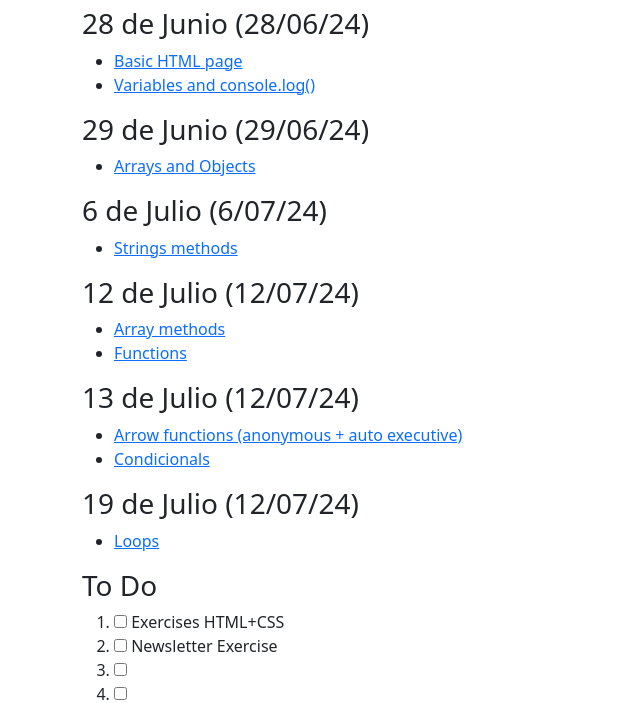
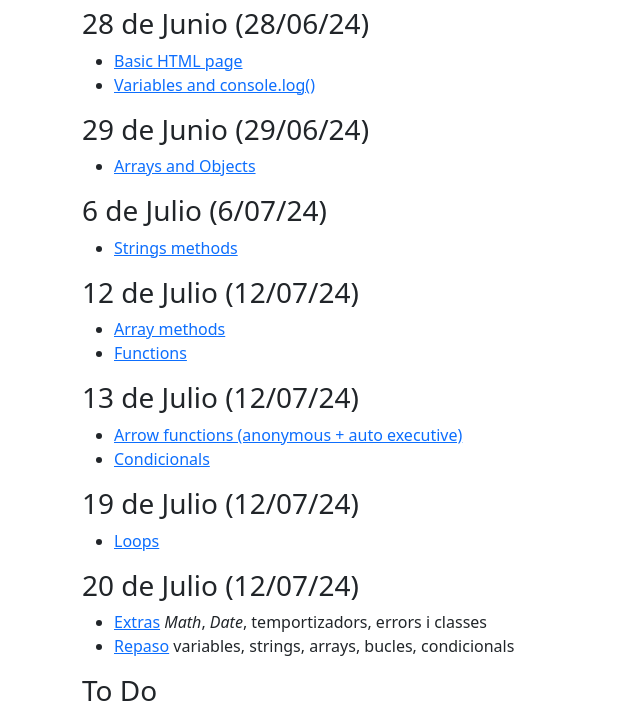
Before and after one commit to bjorkrothjm/javascript-lasalle, a plain HTML site: page apuntes.html in a window 1280 px wide. Shown: the part 73-776 px from the top of the page, without its empty margins (0-640 px from the left). Drawn offline with nearby package versions, Linux system fonts and the light colour scheme; files whose address does not match are found by name.

Commit message:
Updating notes: extras+repaso

```diff
--- a/apuntes.html
+++ b/apuntes.html
@@ -63,6 +63,13 @@
                 <li><a href="./exercises/loops.html">Loops</a></li>
             </ul>
 
+            <h3>20 de Julio (12/07/24)</h3>
+            <ul>
+                <li><a href="./exercises/extras.html">Extras</a> <i>Math</i>, <i>Date</i>, temportizadors, errors i classes </li>
+                <li><a href="./exercises/repas.html">Repaso</a> variables, strings, arrays, bucles, condicionals </li>
+
+            </ul>
+
             <h3>To Do</h3>
             <ol>
                 <li><input type="checkbox" name="1" id="1"> <label for="1">Exercises HTML+CSS</label></li>
```
